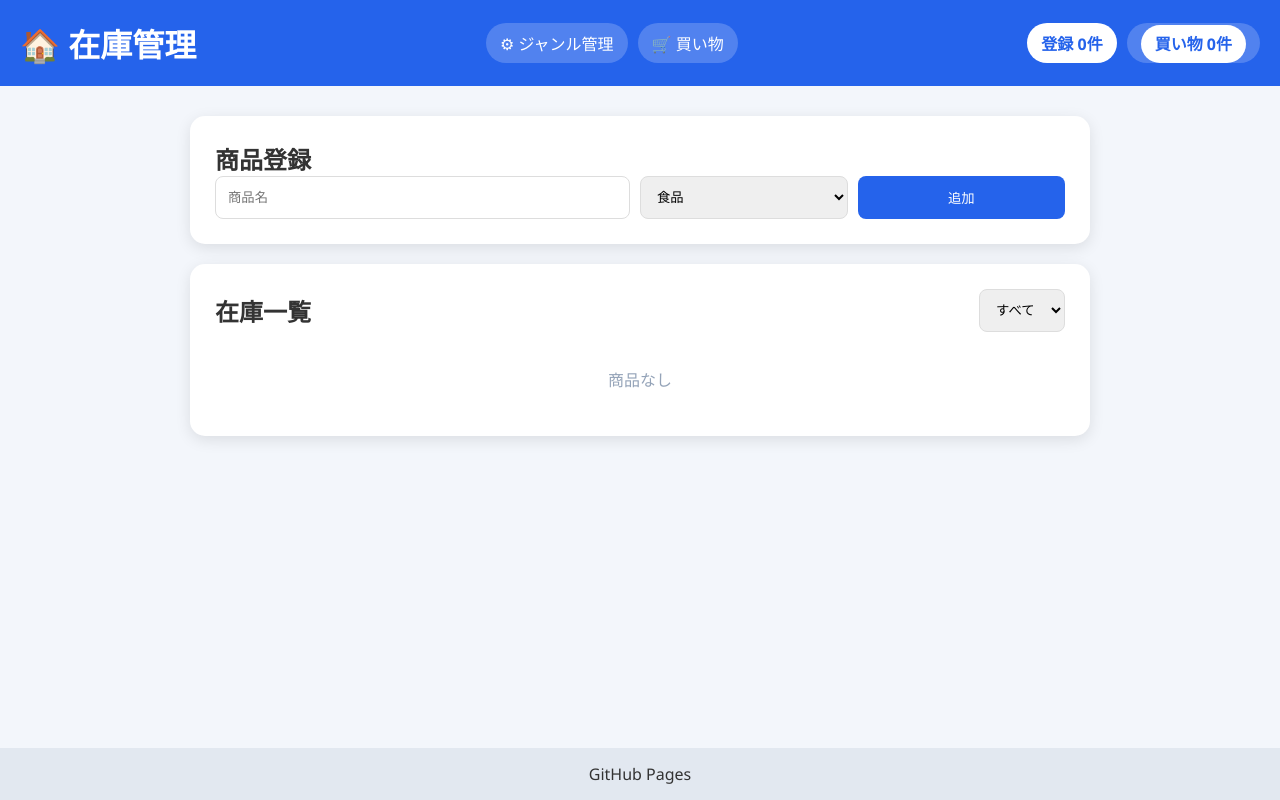
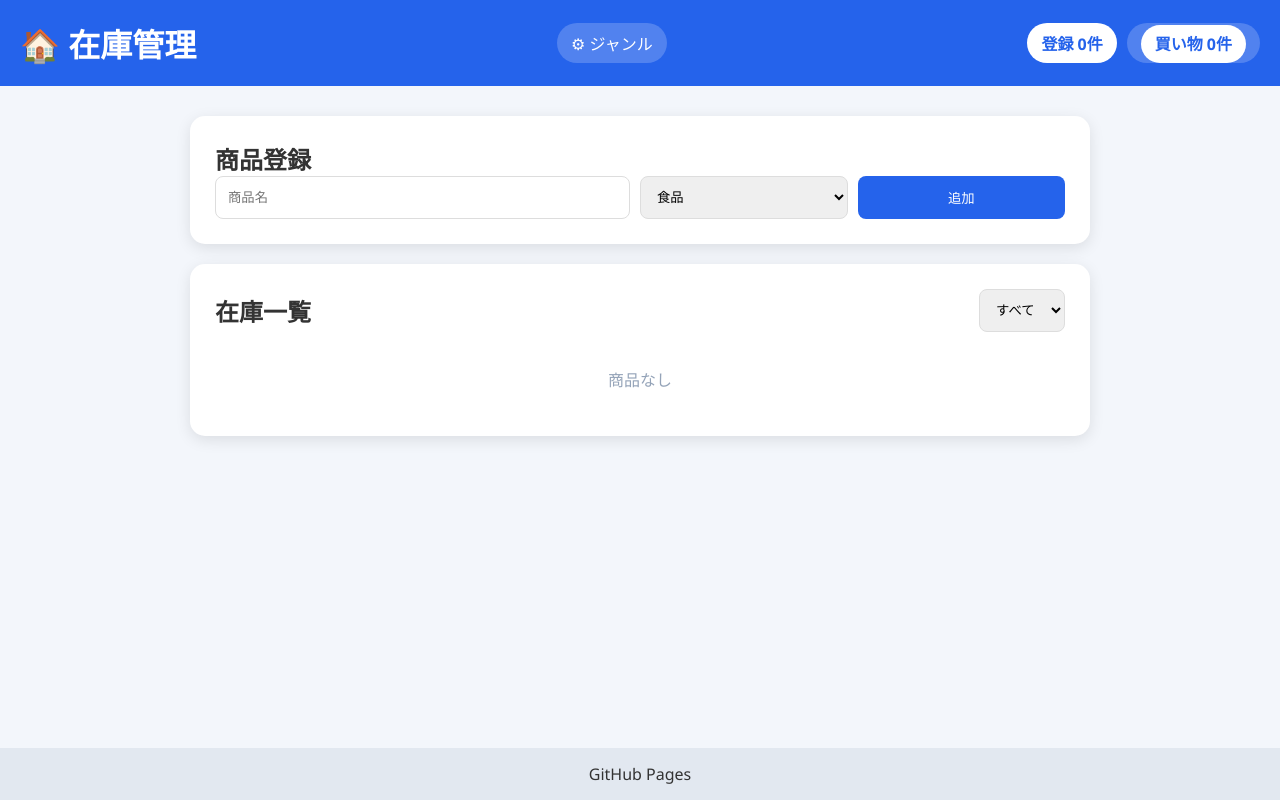
Before and after one commit to development-a/ouchizaiko, a plain HTML site: page index.html in a window 1280 px wide. Drawn offline with Linux system fonts and the light colour scheme.

Commit message:
Update index.html

```diff
--- a/index.html
+++ b/index.html
@@ -37,15 +37,14 @@ href="css/style.css">
 
 
 
+
 <nav>
 
+
 <a href="category.html">
-⚙ ジャンル管理
-</a>
 
+⚙ ジャンル
 
-<a href="shopping.html">
-🛒 買い物
 </a>
 
 
@@ -54,23 +53,34 @@ href="css/style.css">
 
 
 
+
 <div class="summary">
 
 
+
 <span id="total-items">
+
 登録 0件
+
 </span>
 
 
-<a
-href="shopping.html"
+
+
+
+<a href="shopping.html"
 class="shopping-link">
 
+
 <span id="shopping-count">
+
 買い物 0件
+
 </span>
 
+
 </a>
+
 
 
 </div>
@@ -85,7 +95,10 @@ class="shopping-link">
 
 
 
+
 <main>
+
+
 
 
 
@@ -94,8 +107,11 @@ class="shopping-link">
 
 
 <h2>
+
 商品登録
+
 </h2>
+
 
 
 
@@ -103,30 +119,41 @@ class="shopping-link">
 
 
 <input
+
 id="item-name"
+
 placeholder="商品名">
 
 
 
+
+
 <select
+
 id="item-category">
+
 
 </select>
 
 
 
-<button id="add-button">
+
+
+<button
+
+id="add-button">
 
 追加
 
 </button>
 
 
+
 </div>
 
 
+</section>
 
-</section>
 
 
 
@@ -142,13 +169,19 @@ id="item-category">
 
 
 <h2>
+
 在庫一覧
+
 </h2>
 
 
 
+
+
 <select
+
 id="filter-category">
+
 
 <option value="all">
 
@@ -160,7 +193,10 @@ id="filter-category">
 </select>
 
 
+
 </div>
+
+
 
 
 
@@ -168,6 +204,8 @@ id="filter-category">
 <div id="inventory-list">
 
 </div>
+
+
 
 
 </section>
@@ -183,9 +221,14 @@ id="filter-category">
 
 
 
+
+
+
 <footer>
 
+
 GitHub Pages
+
 
 </footer>
 
```
